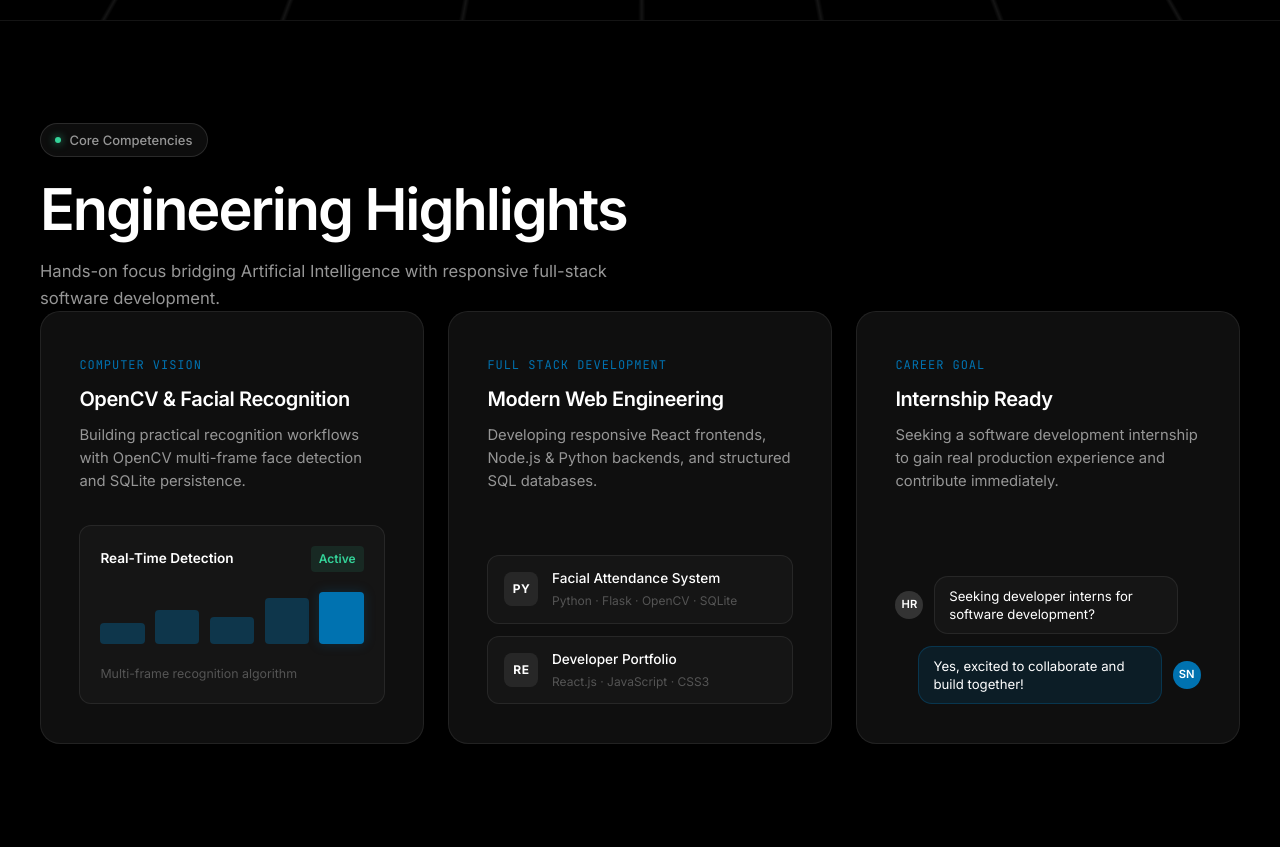
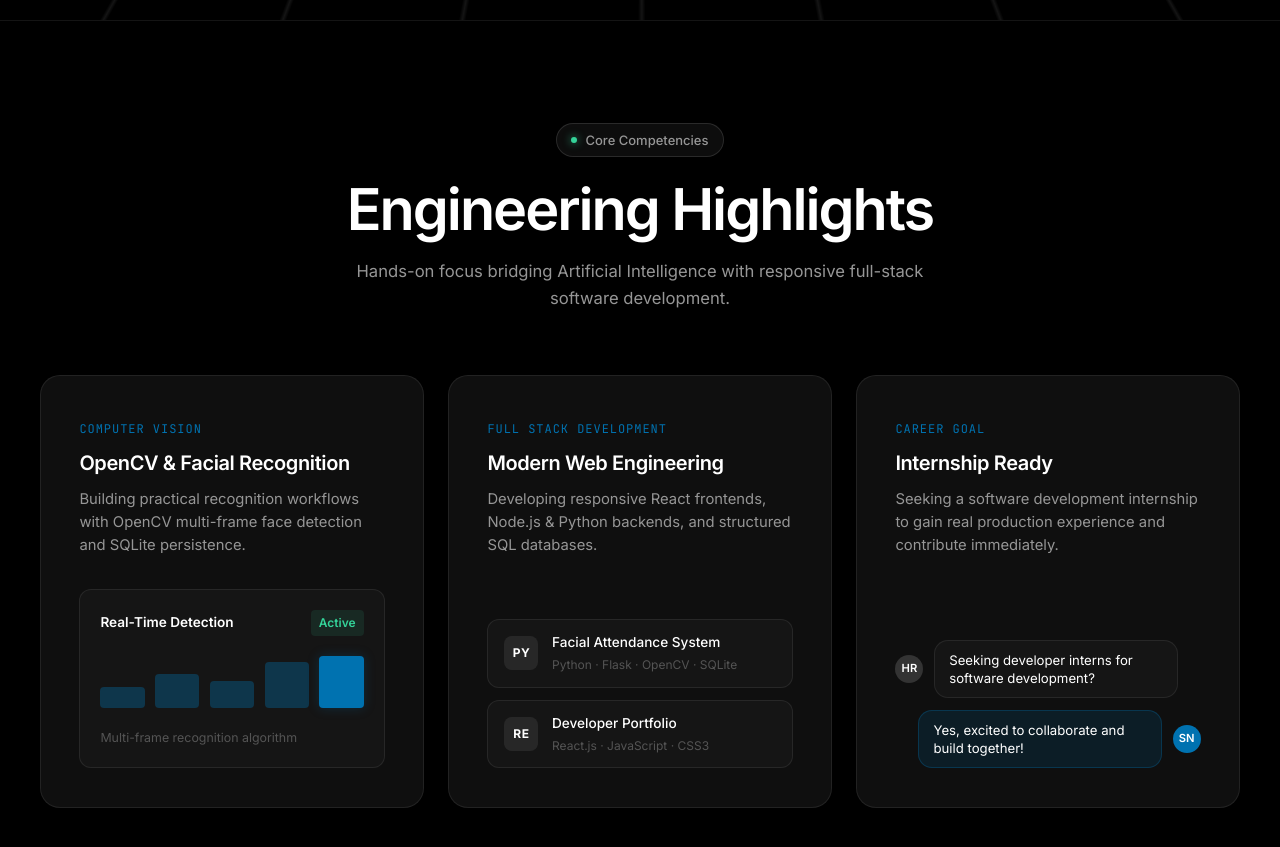
Before and after one commit to Shafyydev/My-Portfolio, a React (Vite) app: page / in a window 1280 px wide. Shown: the part 780-1627 px from the top of the page. Built offline with nearby package versions, Linux system fonts and the light colour scheme.

Commit message:
style: center Core Competencies badge and Engineering Highlights section header

```diff
--- a/src/components/FocusAreas.css
+++ b/src/components/FocusAreas.css
@@ -1,6 +1,14 @@
 .df-focus {
   position: relative;
   border-top: 1px solid var(--card-border);
+}
+
+.df-focus__header {
+  display: flex;
+  flex-direction: column;
+  align-items: center;
+  text-align: center;
+  margin-bottom: clamp(2.5rem, 5vw, 4rem);
 }
 
 .df-focus__bento {
--- a/src/components/FocusAreas.jsx
+++ b/src/components/FocusAreas.jsx
@@ -4,7 +4,7 @@ function FocusAreas() {
   return (
     <section id="focus" className="section df-focus" aria-label="Core Engineering Highlights">
       <div className="container">
-        <div className="section-header">
+        <div className="df-focus__header">
           <div className="section-badge">
             <span className="section-badge__dot" />
             <span>Core Competencies</span>
--- a/src/index.css
+++ b/src/index.css
@@ -113,6 +113,14 @@ ul, ol {
 /* ===========================
    DesignFast Header & Badges
    =========================== */
+.section-header {
+  display: flex;
+  flex-direction: column;
+  align-items: center;
+  text-align: center;
+  margin-bottom: clamp(2.5rem, 5vw, 4rem);
+}
+
 .section-badge {
   display: inline-flex;
   align-items: center;
```
